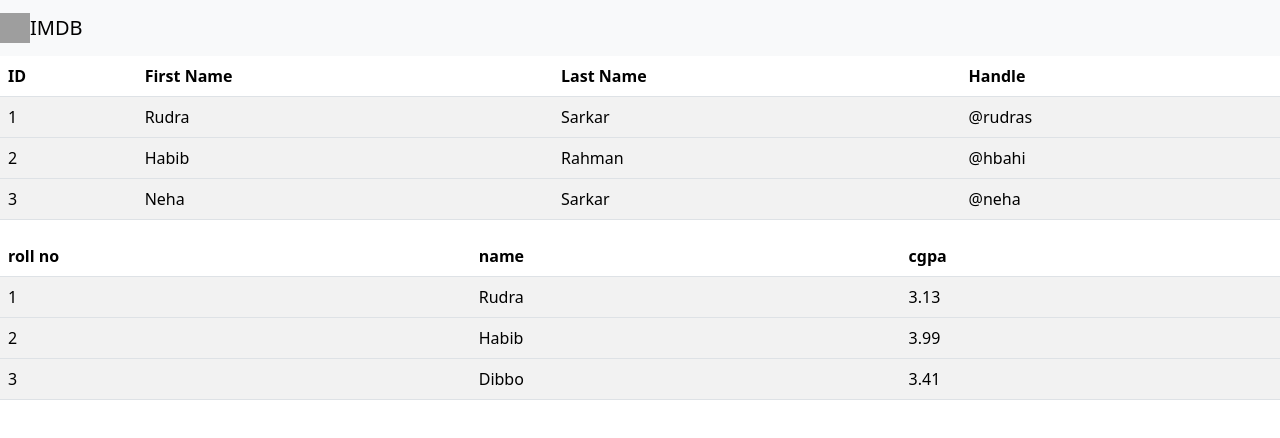
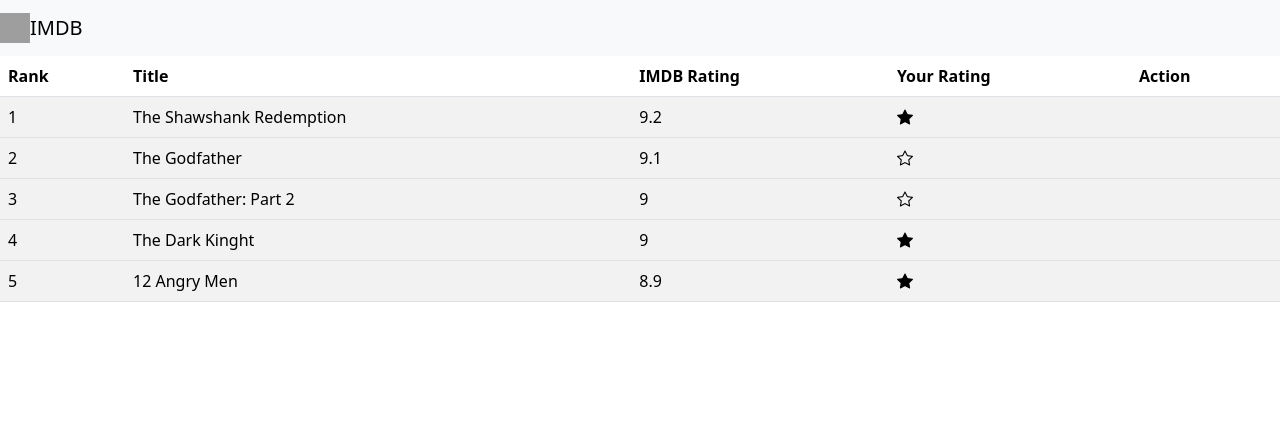
Before and after one commit to rds8rds/my-app, a React (Create React App) app: page / in a window 1280 px wide. Shown: the top 438 px of the page. Built offline with nearby package versions, Linux system fonts and the light colour scheme; grey boxes are pictures that could not be loaded.

Commit message:
class 17 IMDB table

```diff
--- a/package.json
+++ b/package.json
@@ -7,6 +7,7 @@
     "@testing-library/react": "^13.4.0",
     "@testing-library/user-event": "^13.5.0",
     "bootstrap": "^5.3.2",
+    "bootstrap-icons": "^1.11.3",
     "react": "^18.2.0",
     "react-dom": "^18.2.0",
     "react-scripts": "5.0.1",
--- a/src/App.js
+++ b/src/App.js
@@ -1,7 +1,6 @@
 import React, { Component } from "react";
 import Navbar from "./components/navbar.component";
 import Movies from "./components/movies.component";
-import Students from "./components/students.components";
 
 class App extends Component {
   render() {
@@ -9,7 +8,6 @@
       <>
         <Navbar />
         <Movies />
-        <Students />
       </>
     );
   }
--- a/src/components/common/table-body.component.js
+++ b/src/components/common/table-body.component.js
@@ -7,7 +7,7 @@
             <>
               <tr>
                 {columns.map((column) => {
-                  return column.content(row[column.path]);
+                  return column.content(row, column.path);
                 })}
               </tr>
             </>
--- a/src/components/common/table.component.js
+++ b/src/components/common/table.component.js
@@ -4,7 +4,7 @@
 const Table = ({ headers, data, columns }) => {
   return (
     <>
-      <table class="table table-striped">
+      <table className="table table-striped">
         <TableHeader headers={headers} />
         <TableBody data={data} columns={columns} />
       </table>
--- a/src/components/movies.component.js
+++ b/src/components/movies.component.js
@@ -1,44 +1,91 @@
 import React, { Component } from "react";
 import Table from "./common/table.component";
+import Rating from "./rating.component";
 
 class Movies extends Component {
   state = {
-    headers: ["ID", "First Name", "Last Name", "Handle"],
+    headers: ["Rank", "Title", "IMDB Rating", "Your Rating", "Action"],
     movies: [
       {
-        id: 1,
-        first_name: "Rudra",
-        last_name: "Sarkar",
-        handle: "@rudras",
+        rank: 1,
+        title: "The Shawshank Redemption",
+        rating: 9.2,
+        c_rating: true,
+        action: "",
       },
       {
-        id: 2,
-        first_name: "Habib",
-        last_name: "Rahman",
-        handle: "@hbahi",
+        rank: 2,
+        title: "The Godfather",
+        rating: 9.1,
+        c_rating: false,
+        action: "",
       },
       {
-        id: 3,
-        first_name: "Neha",
-        last_name: "Sarkar",
-        handle: "@neha",
+        rank: 3,
+        title: "The Godfather: Part 2",
+        rating: 9.0,
+        c_rating: false,
+        action: "",
+      },
+      {
+        rank: 4,
+        title: "The Dark Kinght",
+        rating: 9.0,
+        c_rating: true,
+        action: "",
+      },
+      {
+        rank: 5,
+        title: "12 Angry Men",
+        rating: 8.9,
+        c_rating: true,
+        action: "",
       },
     ],
   };
+
+  handleToggleRating = (movieRank) => {
+    const movies = [...this.state.movies];
+    const movie = movies.find((movie) => movie.rank === movieRank);
+    movie.c_rating = !movie.c_rating;
+    this.setState({ movies });
+  };
+
   render() {
     const columns = [
-      { label: "ID", path: "id", content: (item) => <td>{item}</td> },
       {
-        label: "First Name",
-        path: "first_name",
-        content: (item) => <td>{item}</td>,
+        label: "Rank",
+        path: "rank",
+        content: (movie, key) => <td>{movie[key]}</td>,
       },
       {
-        label: "Last Name",
-        path: "last_name",
-        content: (item) => <td>{item}</td>,
+        label: "Title",
+        path: "title",
+        content: (movie, key) => <td>{movie[key]}</td>,
       },
-      { label: "Handle", path: "handle", content: (item) => <td>{item}</td> },
+      {
+        label: "IMDB Rating",
+        path: "rating",
+        content: (movie, key) => <td>{movie[key]}</td>,
+      },
+      {
+        label: "Your Rating",
+        path: "c_rating",
+        content: (movie, key) => (
+          <td>
+            <Rating
+              isRated={movie[key]}
+              rank={movie.rank}
+              handleToggleRating={this.handleToggleRating}
+            />
+          </td>
+        ),
+      },
+      {
+        label: "Action",
+        path: "action",
+        content: (movie, key) => <td>{movie[key]}</td>,
+      },
     ];
     return (
       <>
--- /dev/null
+++ b/src/components/rating.component.js
@@ -0,0 +1,39 @@
+import React, { Component } from "react";
+
+class Rating extends Component {
+  state = {
+    isHovered: false,
+  };
+  handleHover = () => {
+    this.setState({ isHovered: true });
+  };
+
+  getClassName = () => {
+    const { isHovered } = this.state;
+    const { isRated } = this.props;
+
+    let className = isRated ? "bi bi-star-fill" : "bi bi-star";
+    className += isHovered ? " text-primary" : "";
+    return className;
+  };
+
+  handleOut = () => this.setState({ isHovered: false });
+
+  render() {
+    const { rank, handleToggleRating } = this.props;
+    return (
+      <i
+        onMouseOver={this.handleHover}
+        onMouseLeave={this.handleOut}
+        onClick={() => handleToggleRating(rank)}
+        className={this.getClassName()}
+      ></i>
+    );
+  }
+}
+
+export default Rating;
+
+/*
+ ** class 17
+ */
--- a/src/components/students.components.js
+++ /dev/null
@@ -1,39 +0,0 @@
-import React, { Component } from "react";
-import Table from "./common/table.component";
-
-class Students extends Component {
-  state = {
-    headers: ["roll no", "name", "cgpa"],
-    data: [
-      { roll: 1, name: "Rudra", cgpa: 3.13 },
-      { roll: 2, name: "Habib", cgpa: 3.99 },
-      { roll: 3, name: "Dibbo", cgpa: 3.41 },
-    ],
-  };
-  render() {
-    const columns = [
-      {
-        label: "Roll_No",
-        path: "roll",
-        content: (item) => <td>{item} </td>,
-      },
-      { label: "Name", path: "name", content: (item) => <td>{item} </td> },
-      { label: "CGPA", path: "cgpa", content: (item) => <td>{item} </td> },
-    ];
-    return (
-      <>
-        <Table
-          headers={this.state.headers}
-          data={this.state.data}
-          columns={columns}
-        />
-      </>
-    );
-  }
-}
-
-export default Students;
-
-/*
- ** column holds the structurul info of the table
- */
--- a/src/index.js
+++ b/src/index.js
@@ -2,6 +2,7 @@
 import ReactDOM from "react-dom/client";
 import App from "./App";
 import "bootstrap/dist/css/bootstrap.min.css";
+import "bootstrap-icons/font/bootstrap-icons.css";
 
 const root = ReactDOM.createRoot(document.getElementById("root"));
 root.render(
```
Also changed, not shown: 1 other file (tests, documents, lock files or other folders).
